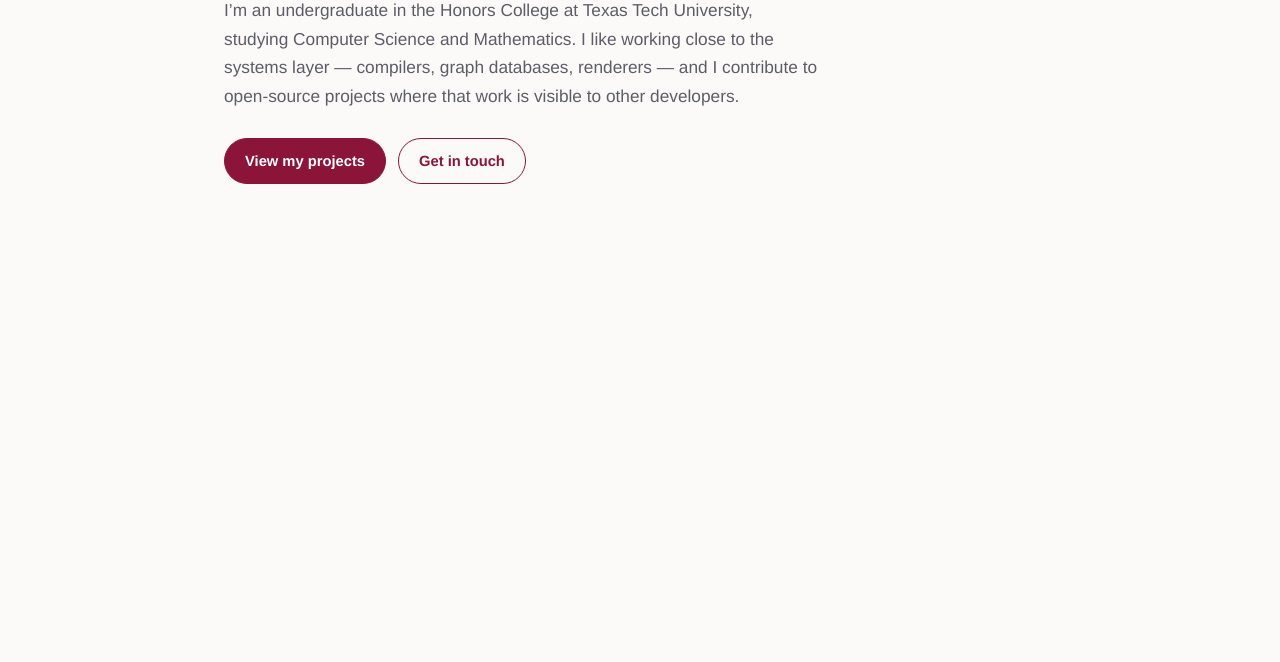
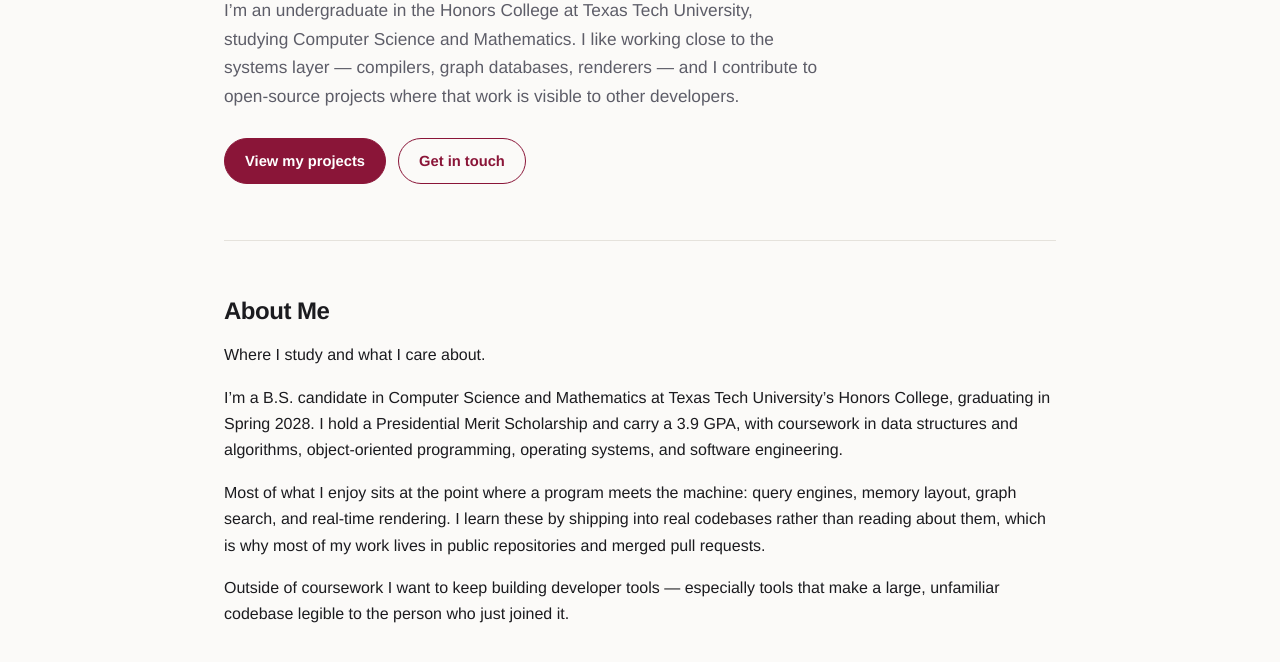
Before and after one commit to harshitaajoshi/my-portfolio, a plain HTML site: page index.html in a window 1280 px wide. Shown: the part 236-898 px from the top of the page. Before the commit the page ends 800 px from the top, so only its background shows below. Drawn offline with Linux system fonts and the light colour scheme.

Commit message:
Add About Me section with education background

```diff
--- a/index.html
+++ b/index.html
@@ -39,6 +39,30 @@
       </p>
     </section>
 
+    <section id="about">
+      <h2>About Me</h2>
+      <p class="section-note">Where I study and what I care about.</p>
+
+      <p>
+        I&rsquo;m a B.S. candidate in Computer Science and Mathematics at Texas Tech
+        University&rsquo;s Honors College, graduating in Spring 2028. I hold a
+        Presidential Merit Scholarship and carry a 3.9 GPA, with coursework in data
+        structures and algorithms, object-oriented programming, operating systems,
+        and software engineering.
+      </p>
+      <p>
+        Most of what I enjoy sits at the point where a program meets the machine:
+        query engines, memory layout, graph search, and real-time rendering. I learn
+        these by shipping into real codebases rather than reading about them, which
+        is why most of my work lives in public repositories and merged pull requests.
+      </p>
+      <p>
+        Outside of coursework I want to keep building developer tools &mdash;
+        especially tools that make a large, unfamiliar codebase legible to the person
+        who just joined it.
+      </p>
+    </section>
+
   <!-- MORE SECTIONS -->
 
   </main>
```
